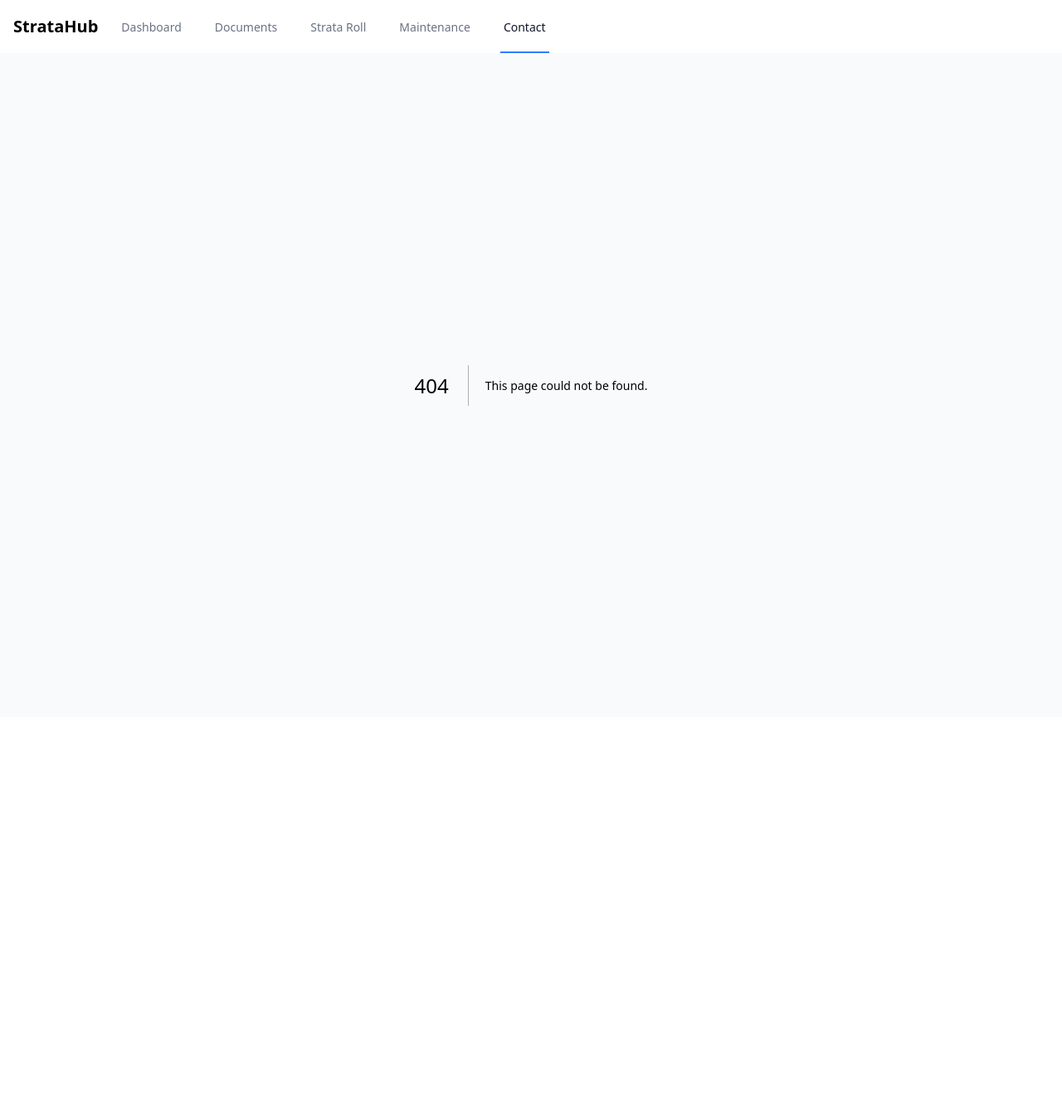
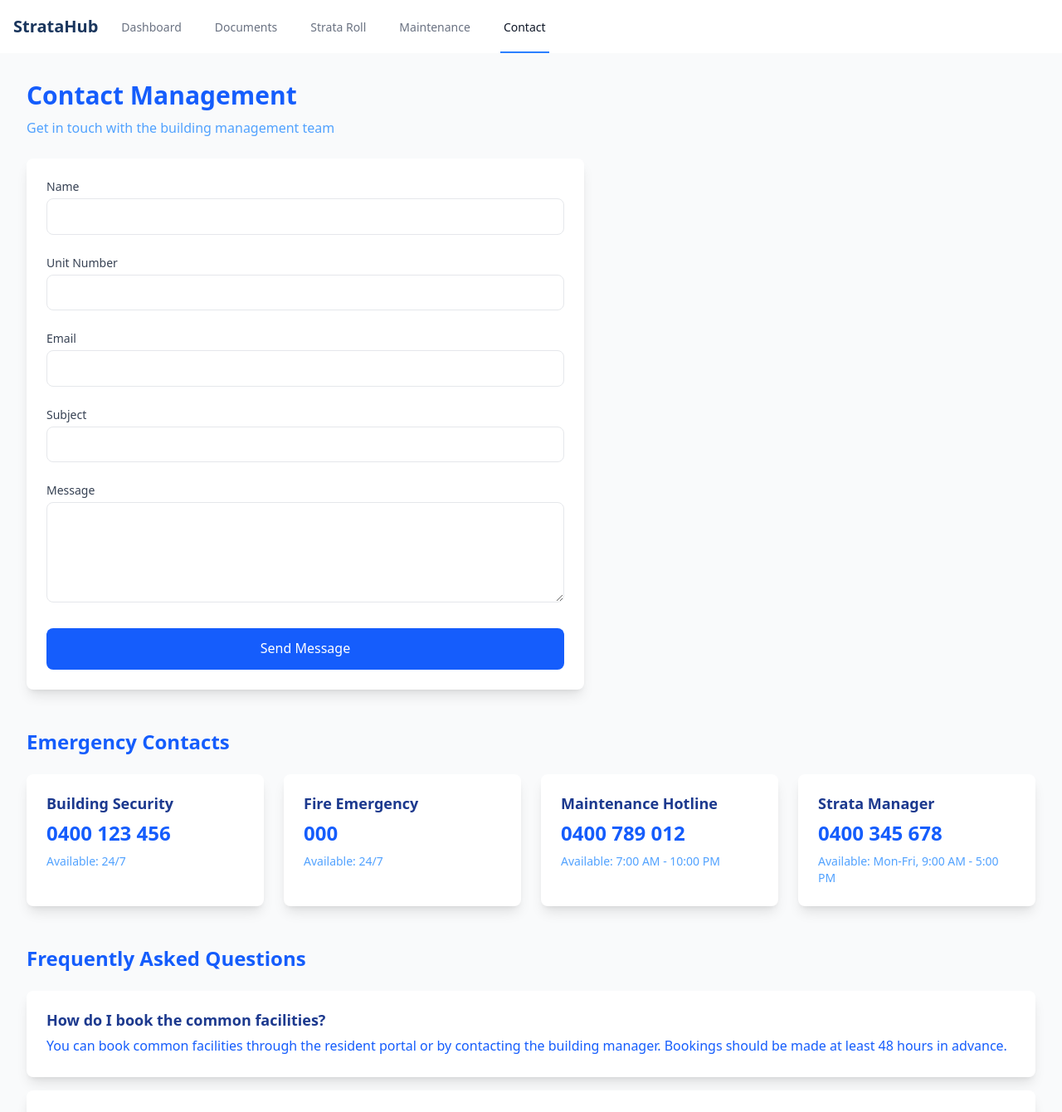
Before and after one commit to ngtrongviet/strata-hub, a Next.js app: page /contact in a window 1280 px wide. Before the commit this address had no page. Shown: the top 1340 px of the page at 83% size. Before the commit the page ends 864 px from the top, so only its background shows below. Built offline with nearby package versions, Linux system fonts and the light colour scheme.

Commit message:
Add contents to Contact page

```diff
--- /dev/null
+++ b/app/contact/page.tsx
@@ -0,0 +1,204 @@
+'use client'
+import { useState } from 'react'
+
+export default function Contact() {
+  const [formData, setFormData] = useState({
+    name: '',
+    unit: '',
+    email: '',
+    subject: '',
+    message: ''
+  })
+
+  const handleSubmit = async (e: React.FormEvent) => {
+    e.preventDefault()
+    // Handle form submission
+    console.log('Form submitted:', formData)
+    // Reset form
+    setFormData({ name: '', unit: '', email: '', subject: '', message: '' })
+    alert('Message sent successfully!')
+  }
+
+  const emergencyContacts = [
+    {
+      title: 'Building Security',
+      phone: '0400 123 456',
+      available: '24/7'
+    },
+    {
+      title: 'Fire Emergency',
+      phone: '000',
+      available: '24/7'
+    },
+    {
+      title: 'Maintenance Hotline',
+      phone: '0400 789 012',
+      available: '7:00 AM - 10:00 PM'
+    },
+    {
+      title: 'Strata Manager',
+      phone: '0400 345 678',
+      available: 'Mon-Fri, 9:00 AM - 5:00 PM'
+    }
+  ]
+
+  const faqs = [
+    {
+      question: 'How do I book the common facilities?',
+      answer: 'You can book common facilities through the resident portal or by contacting the building manager. Bookings should be made at least 48 hours in advance.'
+    },
+    {
+      question: 'What are the moving in/out procedures?',
+      answer: 'Please notify the building manager at least 7 days before your move. Moving is permitted Monday to Saturday, 9:00 AM to 4:00 PM. You\'ll need to book the service elevator.'
+    },
+    {
+      question: 'How do I pay my strata levies?',
+      answer: 'Levies can be paid quarterly via direct debit, BPAY, or bank transfer. Contact the strata manager for your reference number and payment details.'
+    },
+    {
+      question: 'What should I do if I lose my access key/fob?',
+      answer: 'Report lost access devices immediately to building security. Replacement fobs can be obtained from the building manager for a fee of $100.'
+    },
+    {
+      question: 'Are pets allowed in the building?',
+      answer: 'Pets are allowed with prior approval from the strata committee. Submit a pet application form with your pet\'s details and vaccination records.'
+    }
+  ]
+
+  return (
+    <div className="max-w-7xl mx-auto py-8 px-4 sm:px-6 lg:px-8">
+      {/* Contact Form Section */}
+      <div className="mb-12">
+        <h1 className="text-3xl font-bold text-blue-600 dark:text-white mb-2">
+          Contact Management
+        </h1>
+        <p className="text-blue-400 dark:text-blue-200 mb-6">
+          Get in touch with the building management team
+        </p>
+
+        <form onSubmit={handleSubmit} className="max-w-2xl bg-white dark:bg-blue-800 rounded-lg shadow-lg p-6">
+          <div className="grid grid-cols-1 gap-6">
+            <div>
+              <label className="block text-sm font-medium text-gray-700 dark:text-gray-200 mb-1">
+                Name
+              </label>
+              <input
+                type="text"
+                required
+                value={formData.name}
+                onChange={(e) => setFormData({...formData, name: e.target.value})}
+                className="w-full px-4 py-2 rounded-lg border border-gray-200 focus:outline-none focus:ring-2 focus:ring-blue-500"
+              />
+            </div>
+
+            <div>
+              <label className="block text-sm font-medium text-gray-700 dark:text-gray-200 mb-1">
+                Unit Number
+              </label>
+              <input
+                type="text"
+                required
+                value={formData.unit}
+                onChange={(e) => setFormData({...formData, unit: e.target.value})}
+                className="w-full px-4 py-2 rounded-lg border border-gray-200 focus:outline-none focus:ring-2 focus:ring-blue-500"
+              />
+            </div>
+
+            <div>
+              <label className="block text-sm font-medium text-gray-700 dark:text-gray-200 mb-1">
+                Email
+              </label>
+              <input
+                type="email"
+                required
+                value={formData.email}
+                onChange={(e) => setFormData({...formData, email: e.target.value})}
+                className="w-full px-4 py-2 rounded-lg border border-gray-200 focus:outline-none focus:ring-2 focus:ring-blue-500"
+              />
+            </div>
+
+            <div>
+              <label className="block text-sm font-medium text-gray-700 dark:text-gray-200 mb-1">
+                Subject
+              </label>
+              <input
+                type="text"
+                required
+                value={formData.subject}
+                onChange={(e) => setFormData({...formData, subject: e.target.value})}
+                className="w-full px-4 py-2 rounded-lg border border-gray-200 focus:outline-none focus:ring-2 focus:ring-blue-500"
+              />
+            </div>
+
+            <div>
+              <label className="block text-sm font-medium text-gray-700 dark:text-gray-200 mb-1">
+                Message
+              </label>
+              <textarea
+                required
+                rows={4}
+                value={formData.message}
+                onChange={(e) => setFormData({...formData, message: e.target.value})}
+                className="w-full px-4 py-2 rounded-lg border border-gray-200 focus:outline-none focus:ring-2 focus:ring-blue-500"
+              />
+            </div>
+
+            <button
+              type="submit"
+              className="w-full bg-blue-600 text-white px-6 py-3 rounded-lg hover:bg-blue-700 transition-colors"
+            >
+              Send Message
+            </button>
+          </div>
+        </form>
+      </div>
+
+      {/* Emergency Contacts Section */}
+      <div className="mb-12">
+        <h2 className="text-2xl font-bold text-blue-600 dark:text-white mb-6">
+          Emergency Contacts
+        </h2>
+        <div className="grid grid-cols-1 md:grid-cols-2 lg:grid-cols-4 gap-6">
+          {emergencyContacts.map((contact, index) => (
+            <div
+              key={index}
+              className="bg-white dark:bg-blue-800 rounded-lg shadow-lg p-6"
+            >
+              <h3 className="text-lg font-semibold text-blue-900 dark:text-white mb-2">
+                {contact.title}
+              </h3>
+              <p className="text-2xl font-bold text-blue-600 dark:text-blue-300 mb-2">
+                {contact.phone}
+              </p>
+              <p className="text-sm text-blue-400 dark:text-blue-200">
+                Available: {contact.available}
+              </p>
+            </div>
+          ))}
+        </div>
+      </div>
+
+      {/* FAQs Section */}
+      <div>
+        <h2 className="text-2xl font-bold text-blue-600 dark:text-white mb-6">
+          Frequently Asked Questions
+        </h2>
+        <div className="space-y-4">
+          {faqs.map((faq, index) => (
+            <div
+              key={index}
+              className="bg-white dark:bg-blue-800 rounded-lg shadow-lg p-6"
+            >
+              <h3 className="text-lg font-semibold text-blue-900 dark:text-white mb-2">
+                {faq.question}
+              </h3>
+              <p className="text-blue-600 dark:text-blue-200">
+                {faq.answer}
+              </p>
+            </div>
+          ))}
+        </div>
+      </div>
+    </div>
+  )
+}
```
